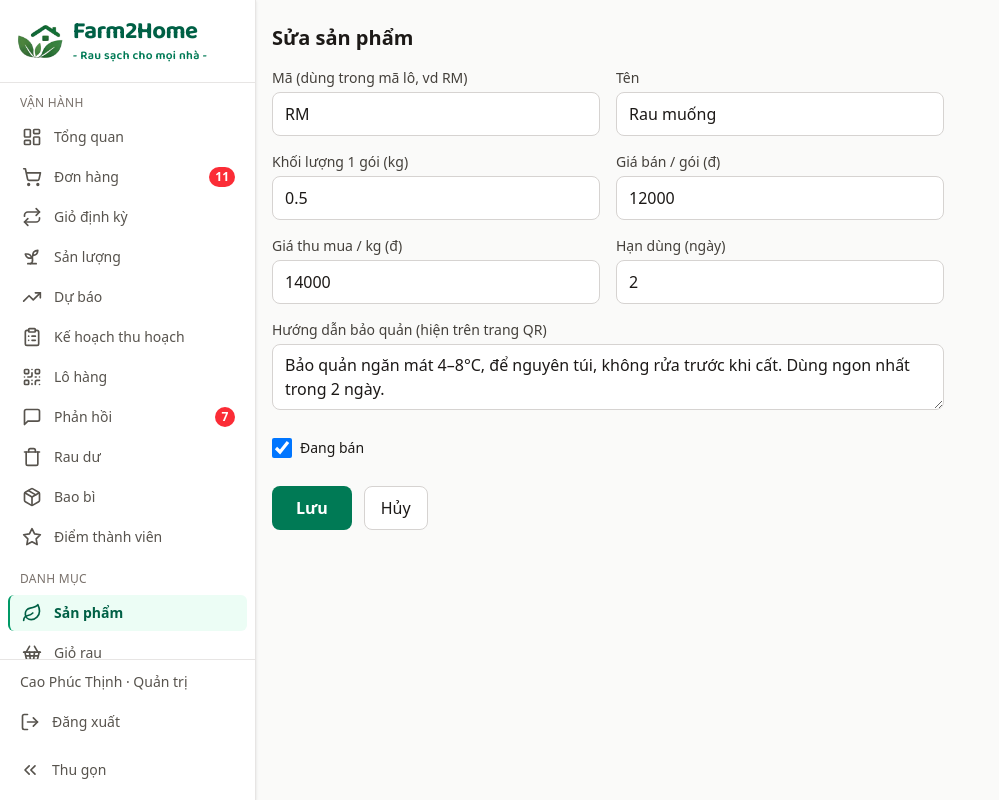
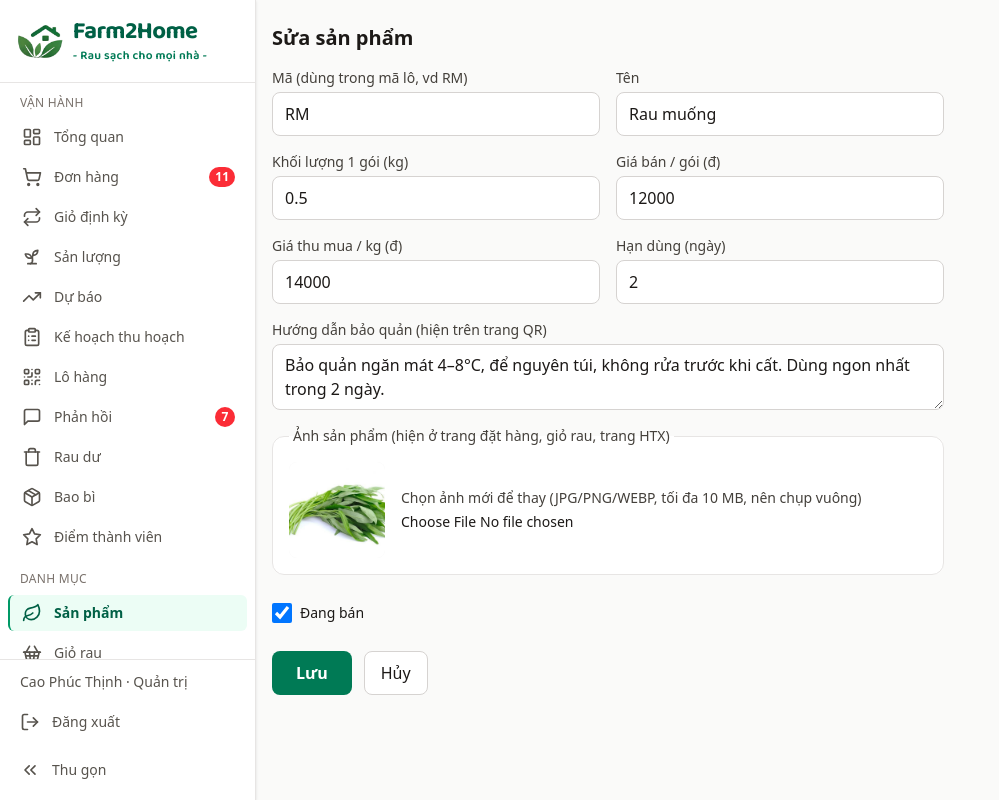
Before and after one commit to Thjnn/farm2home, a Laravel app: page /admin/products/1/edit in a window 1280 px wide. Shown: the whole page, without its empty margins (0-999 px from the left). Run offline with Laravel 12, Linux system fonts and the light colour scheme; a user stored in the database is signed in; data comes from the database, SQL or seed files in the repository; style sheets or scripts are compiled from the project's sources.

Commit message:
feat: admin uploads product photos
Co-Authored-By: Claude Opus 5.5 <noreply@anthropic.com>

```diff
--- a/app/Http/Controllers/Admin/ProductController.php
+++ b/app/Http/Controllers/Admin/ProductController.php
@@ -4,6 +4,7 @@ namespace App\Http\Controllers\Admin;
 
 use App\Http\Controllers\Controller;
 use App\Models\Product;
+use App\Support\PhotoStore;
 use Illuminate\Http\RedirectResponse;
 use Illuminate\Http\Request;
 use Illuminate\Support\Str;
@@ -56,7 +57,19 @@ class ProductController extends Controller
             'cost_price_per_kg' => ['required', 'integer', 'min:0'],
             'shelf_life_days' => ['required', 'integer', 'min:1', 'max:30'],
             'storage_guide' => ['nullable', 'string', 'max:1000'],
+            'photo' => ['nullable', 'image', 'mimes:jpg,jpeg,png,webp', 'max:10240'],
         ]);
+
+        unset($data['photo']);
+
+        if ($request->hasFile('photo')) {
+            // Chỉ xoá ảnh cũ do admin tải lên, không đụng ảnh mẫu trong public/images.
+            if (str_starts_with((string) $product->image, Product::UPLOAD_DIRECTORY.'/')) {
+                PhotoStore::delete($product->image);
+            }
+
+            $data['image'] = PhotoStore::store($request->file('photo'), Product::UPLOAD_DIRECTORY);
+        }
 
         $data['is_active'] = $request->boolean('is_active');
         $data['slug'] = $this->uniqueSlug($data['name'], $product);
--- a/app/Models/Product.php
+++ b/app/Models/Product.php
@@ -15,6 +15,8 @@ use Illuminate\Database\Eloquent\Relations\HasMany;
 ])]
 class Product extends Model
 {
+    public const UPLOAD_DIRECTORY = 'product-photos';
+
     /** @use HasFactory<ProductFactory> */
     use HasFactory;
 
@@ -52,6 +54,18 @@ class Product extends Model
         return $this->hasMany(SupplyReport::class);
     }
 
+    /**
+     * Ảnh admin tải lên nằm trên disk "public" (thư mục product-photos); ảnh mẫu đi kèm code nằm trong public/images.
+     */
+    public function imageUrl(): ?string
+    {
+        if (blank($this->image)) {
+            return null;
+        }
+
+        return str_starts_with($this->image, self::UPLOAD_DIRECTORY.'/') ? asset('storage/'.$this->image) : asset('images/'.$this->image);
+    }
+
     public function forecasts(): HasMany
     {
         return $this->hasMany(Forecast::class);
--- a/resources/views/admin/products/form.blade.php
+++ b/resources/views/admin/products/form.blade.php
@@ -1,5 +1,5 @@
 <x-layouts.admin :title="$product->exists ? 'Sửa sản phẩm' : 'Thêm sản phẩm'">
-    <form method="POST" action="{{ $product->exists ? route('admin.products.update', $product) : route('admin.products.store') }}" class="grid max-w-2xl gap-4 sm:grid-cols-2">
+    <form method="POST" enctype="multipart/form-data" action="{{ $product->exists ? route('admin.products.update', $product) : route('admin.products.store') }}" class="grid max-w-2xl gap-4 sm:grid-cols-2">
         @csrf
         @if ($product->exists)
             @method('PUT')
@@ -17,6 +17,22 @@
                 <p class="mt-1 text-sm text-rose-700">{{ $message }}</p>
             @enderror
         </div>
+        <fieldset class="rounded-xl border border-stone-200 bg-white p-4 sm:col-span-2"
+            x-data="{ preview: @js($product->imageUrl()) }">
+            <legend class="px-1 text-sm font-medium text-stone-700">Ảnh sản phẩm (hiện ở trang đặt hàng, giỏ rau, trang HTX)</legend>
+            <div class="flex flex-wrap items-center gap-4">
+                <img x-show="preview" :src="preview" alt="Ảnh hiện tại của sản phẩm" class="size-24 rounded-lg bg-stone-100 object-cover" @if (! $product->imageUrl()) x-cloak @endif>
+                <span x-show="! preview" class="flex size-24 items-center justify-center rounded-lg bg-emerald-50 text-xs text-stone-500" @if ($product->imageUrl()) x-cloak @endif>Chưa có ảnh</span>
+                <div class="min-w-0 flex-1">
+                    <label for="photo" class="mb-1 block text-sm text-stone-700">{{ $product->image ? 'Chọn ảnh mới để thay' : 'Chọn ảnh' }} (JPG/PNG/WEBP, tối đa 10 MB, nên chụp vuông)</label>
+                    <input id="photo" type="file" name="photo" accept="image/*" class="block w-full text-sm"
+                        @change="preview = $event.target.files[0] ? URL.createObjectURL($event.target.files[0]) : @js($product->imageUrl())">
+                    @error('photo')
+                        <p class="mt-1 text-sm text-rose-700">{{ $message }}</p>
+                    @enderror
+                </div>
+            </div>
+        </fieldset>
         <label class="flex min-h-11 items-center gap-2 text-sm sm:col-span-2">
             <input type="checkbox" name="is_active" value="1" class="size-5 rounded border-stone-300" @checked(old('is_active', $product->is_active))> Đang bán
         </label>
--- a/resources/views/components/product-image.blade.php
+++ b/resources/views/components/product-image.blade.php
@@ -1,7 +1,7 @@
 @props(['product'])
 {{-- Tên rau luôn hiện ngay cạnh ảnh nên alt để trống (ảnh trang trí). --}}
 @if ($product->image)
-    <img src="{{ asset('images/'.$product->image) }}" alt="" loading="lazy" {{ $attributes->class('block shrink-0 bg-stone-100 object-cover') }}>
+    <img src="{{ $product->imageUrl() }}" alt="" loading="lazy" {{ $attributes->class('block shrink-0 bg-stone-100 object-cover') }}>
 @else
     <span aria-hidden="true" {{ $attributes->class('block shrink-0 bg-emerald-50') }}></span>
 @endif
```
Also changed, not shown: tests/Feature/Admin/MasterDataTest.php (+48 -0 lines).
